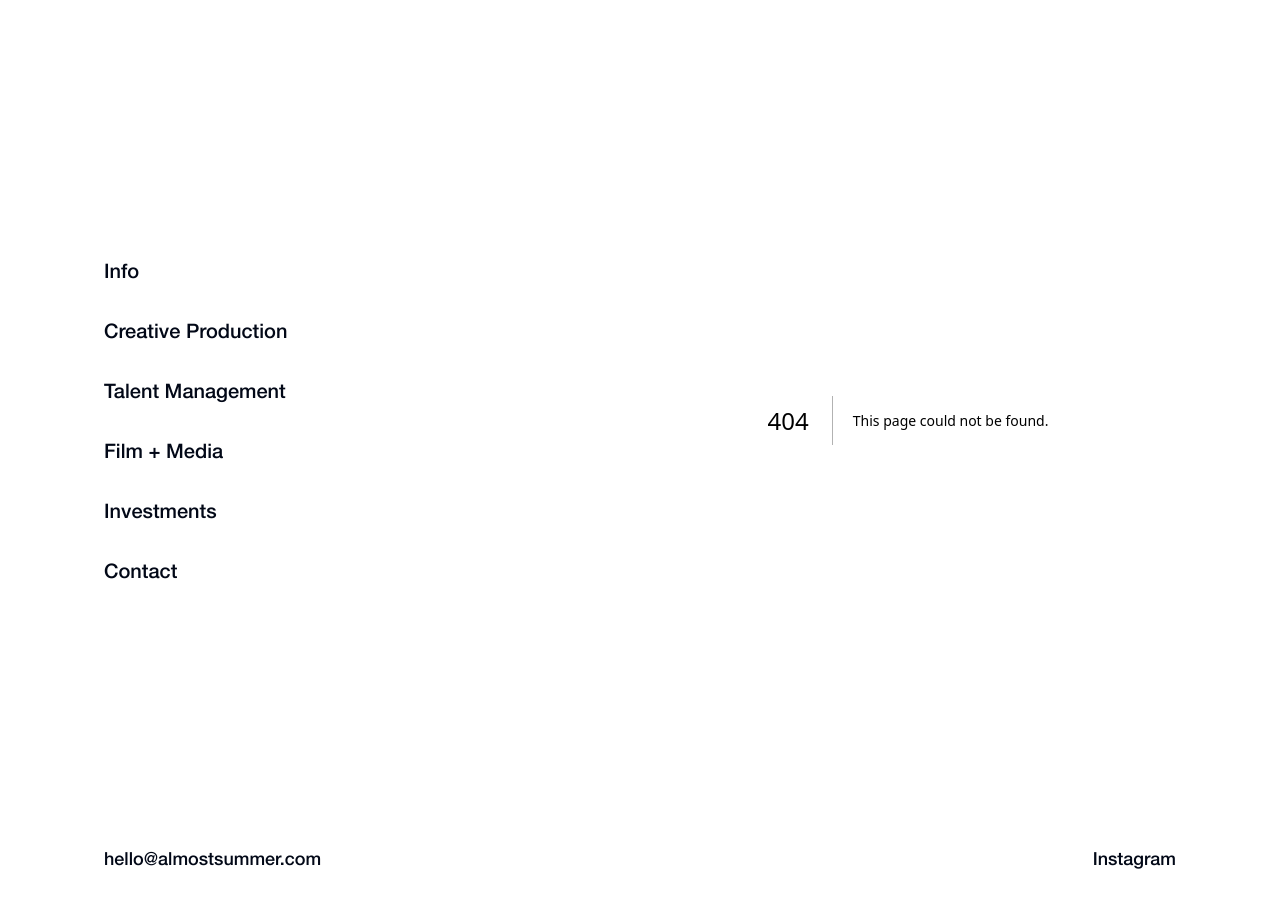
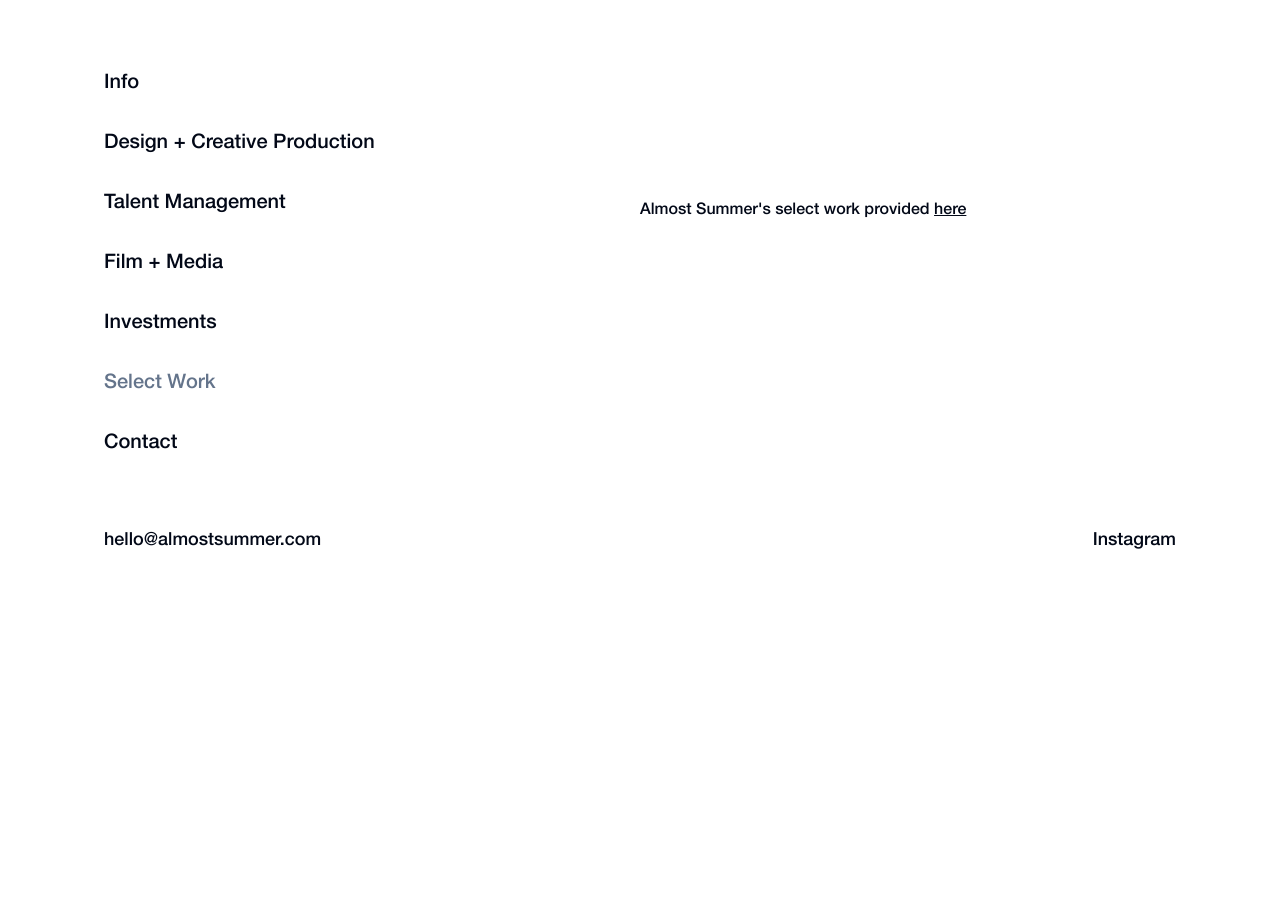
Before and after one commit to AlanKasis/almost-summer, a Next.js app: page /work in a window 1280 px wide. Before the commit this address had no page. Shown: the part 980-1888 px from the top of the page. After the commit the page ends 1600 px from the top, so only its background shows below. Built offline with nearby package versions, Linux system fonts and the light colour scheme.

Commit message:
feat: new section select work and minor content changes

```diff
--- a/src/app/creative/page.tsx
+++ b/src/app/creative/page.tsx
@@ -7,12 +7,11 @@
   return (
     <PageContent
       title={
-        <div className="flex flex-wrap items-center">Creative Production</div>
+        <div className="flex flex-wrap items-center">Design + Creative Production</div>
       }
       description={
         <>
-          Almost Summer manages and creates projects, partnerships, and
-          campaigns across various sectors.
+          Almost Summer designs and executes projects and campaigns across various sectors.
         </>
       }
     />
--- a/src/app/investments/page.tsx
+++ b/src/app/investments/page.tsx
@@ -6,9 +6,16 @@
 const Investments = (props: Props) => {
   return (
     <PageContent
-      title={<div className="flex flex-wrap items-center">Investments</div>}
+      title={
+        <div className="flex flex-wrap items-center">
+          Special Projects + Investments
+        </div>
+      }
       description={
-        <>Almost Summer allocates capital into growth-oriented opportunities.</>
+        <>
+          Almost Summer structures strategic partnerships and drives
+          growth-oriented opportunities.
+        </>
       }
     />
   );
--- a/src/app/talent/page.tsx
+++ b/src/app/talent/page.tsx
@@ -9,7 +9,9 @@
       title={
         <div className="flex flex-wrap items-center">Talent Management</div>
       }
-      description={<>Almost Summer oversees and represents diverse talent.</>}
+      description={
+        <>Almost Summer oversees and represents diverse talent and creatives.</>
+      }
     />
   );
 };
--- /dev/null
+++ b/src/app/work/page.tsx
@@ -0,0 +1,19 @@
+import PageContent from "@/components/page-content";
+import React from "react";
+
+type Props = {};
+
+const Work = (props: Props) => {
+  return (
+    <PageContent
+      title={
+        <div className="flex flex-wrap items-center">Select Work</div>
+      }
+      description={
+        <>Almost Summer&apos;s select work provided <a href="https://drive.google.com/file/d/18JaBaMpY5nsTWqrP4Rcn4gm1HckX7u2T/view?usp=sharing" className="underline">here</a> </>
+      }
+    />
+  );
+};
+
+export default Work;
--- a/src/components/page-header.tsx
+++ b/src/components/page-header.tsx
@@ -48,7 +48,7 @@
               className={`${pathname == '/creative' ? "text-muted-foreground" : "text-foreground"}`}
               onClick={() => setIsOpen(false)}
             >
-              Creative Production
+              Design + Creative Production
             </Link>
             <Link
               href="/talent"
@@ -70,6 +70,13 @@
               onClick={() => setIsOpen(false)}
             >
               Investments
+            </Link>
+            <Link
+              href="/work"
+              className={`${pathname == '/work' ? "text-muted-foreground" : "text-foreground"}`}
+              onClick={() => setIsOpen(false)}
+            >
+              Select Work
             </Link>
             <Link
               href="/contact"
--- a/src/components/sidebar.tsx
+++ b/src/components/sidebar.tsx
@@ -15,10 +15,11 @@
       x-chunk="dashboard-04-chunk-0"
     >
       <Link href="/info" className={`${pathname == '/info' ? "text-muted-foreground" : "text-foreground"}`}>Info</Link>
-      <Link href="/creative" className={`${pathname == '/creative' ? "text-muted-foreground" : "text-foreground"}`}>Creative Production</Link>
+      <Link href="/creative" className={`${pathname == '/creative' ? "text-muted-foreground" : "text-foreground"}`}>Design + Creative Production</Link>
       <Link href="/talent" className={`${pathname == '/talent' ? "text-muted-foreground" : "text-foreground"}`}>Talent Management</Link>
       <Link href="/film-and-media" className={`${pathname == '/film-and-media' ? "text-muted-foreground" : "text-foreground"}`}>Film + Media</Link>
       <Link href="/investments" className={`${pathname == '/investments' ? "text-muted-foreground" : "text-foreground"}`}>Investments</Link>
+      <Link href="/work" className={`${pathname == '/work' ? "text-muted-foreground" : "text-foreground"}`}>Select Work</Link>
       <Link href="/contact" className={`${pathname == '/contact' ? "text-muted-foreground" : "text-foreground"}`}>Contact</Link>
     </nav>
   );
```
